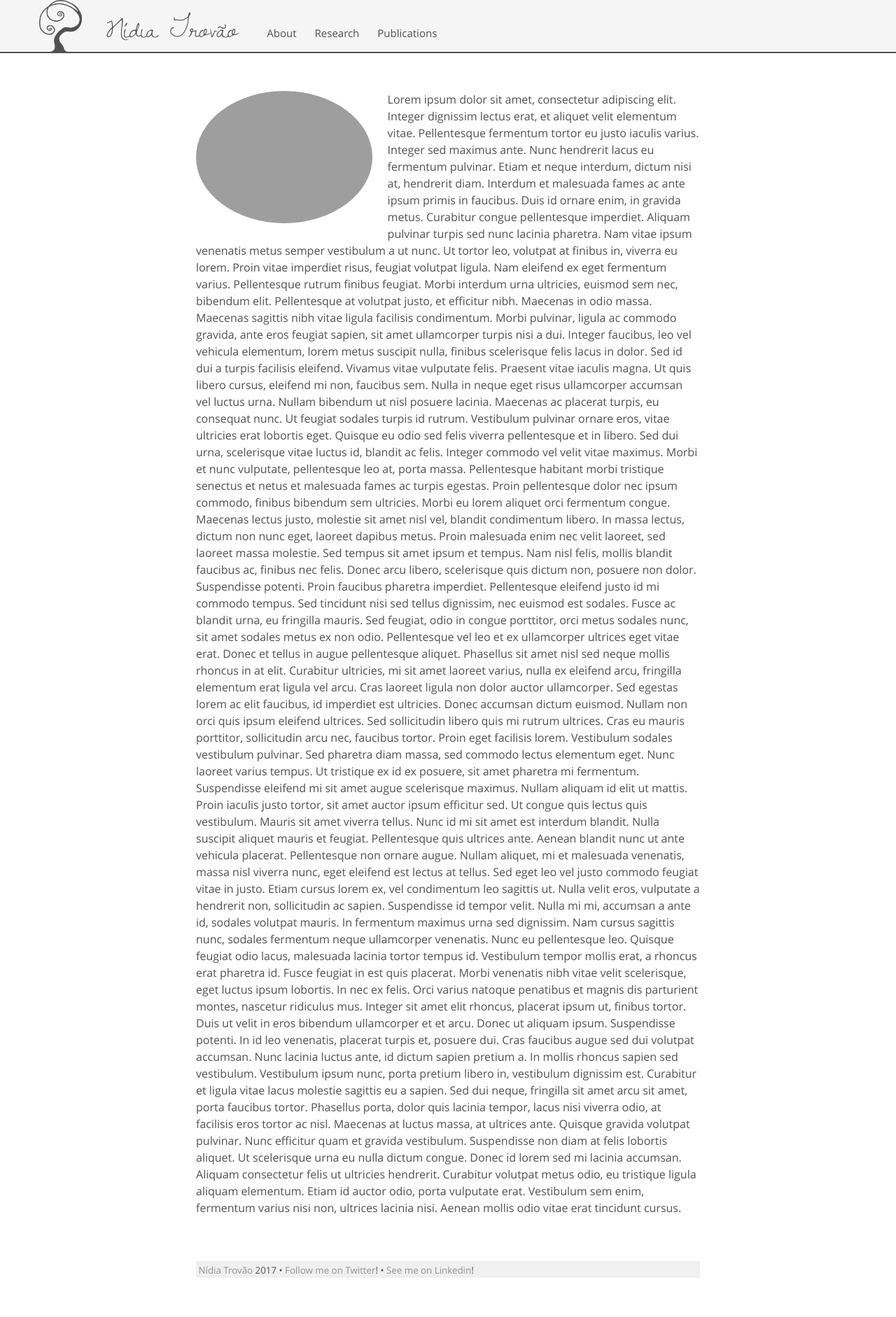
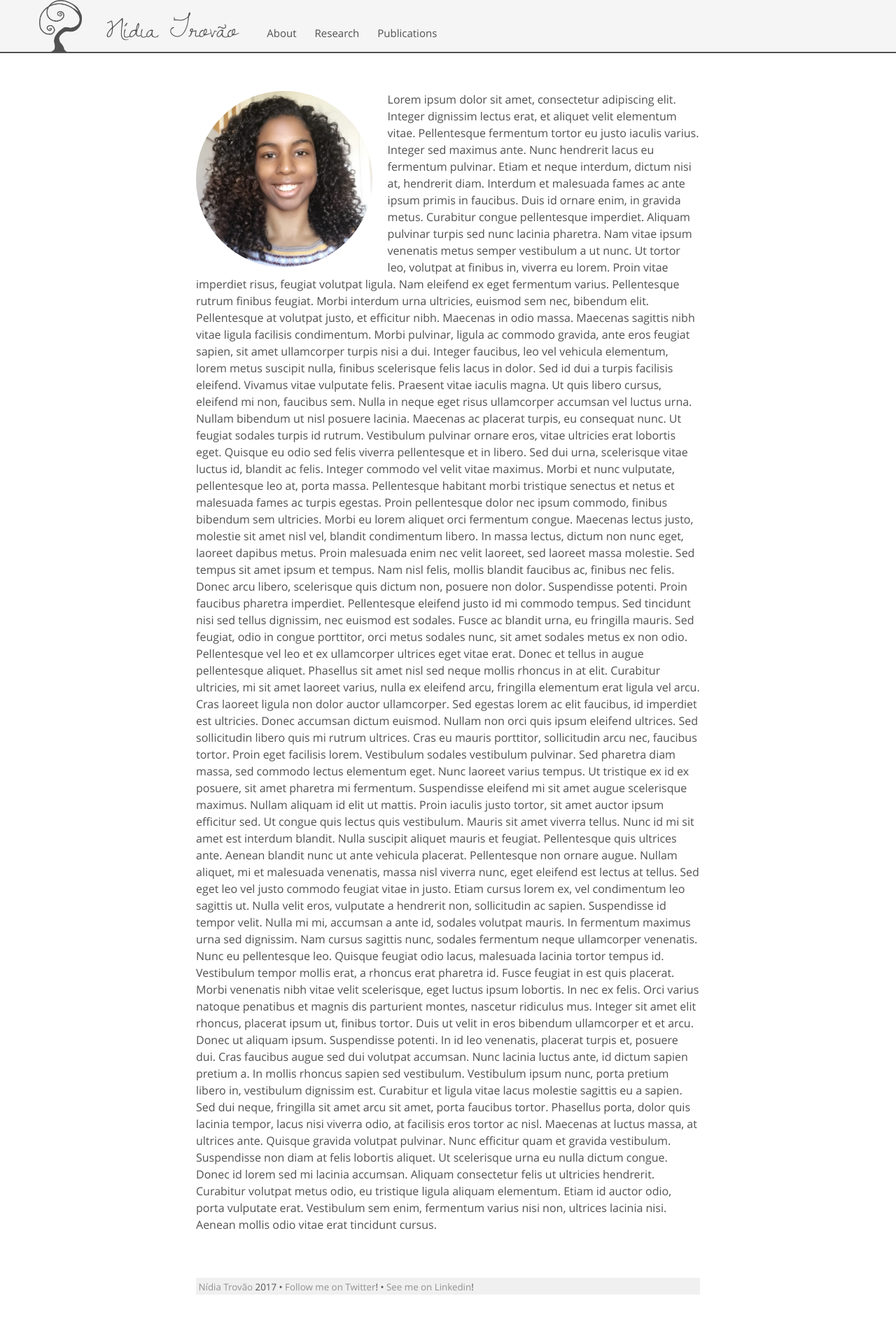
Before and after one commit to nidiatrovao/nidiatrovao.github.io, a Jekyll site: the page built from index.html, in a window 1280 px wide. Shown: the whole page at 70% size. Built offline with Jekyll 4.4.1, drawn with Linux system fonts in a browser that asks for light colours; before the commit the page ends 1858 px from its top, so only the background shows below that.

Commit message:
Update index.html

```diff
--- a/index.html
+++ b/index.html
@@ -3,7 +3,7 @@ layout: default
 title: Home
 ---
 
-<div class="page"><img src="{{ site.baseurl }}/public/me.png" alt="Nídia Trovão" style="border-radius: 50%;">
+<div class="page"><img src="{{ site.baseurl }}/public/me.jpg" alt="Nídia Trovão" style="border-radius: 50%;">
 
 Lorem ipsum dolor sit amet, consectetur adipiscing elit. Integer dignissim lectus erat, et aliquet velit elementum vitae. Pellentesque fermentum tortor eu justo iaculis varius. Integer sed maximus ante. Nunc hendrerit lacus eu fermentum pulvinar. Etiam et neque interdum, dictum nisi at, hendrerit diam. Interdum et malesuada fames ac ante ipsum primis in faucibus. Duis id ornare enim, in gravida metus. Curabitur congue pellentesque imperdiet. Aliquam pulvinar turpis sed nunc lacinia pharetra. Nam vitae ipsum venenatis metus semper vestibulum a ut nunc. Ut tortor leo, volutpat at finibus in, viverra eu lorem. Proin vitae imperdiet risus, feugiat volutpat ligula. Nam eleifend ex eget fermentum varius. Pellentesque rutrum finibus feugiat.
 
```
